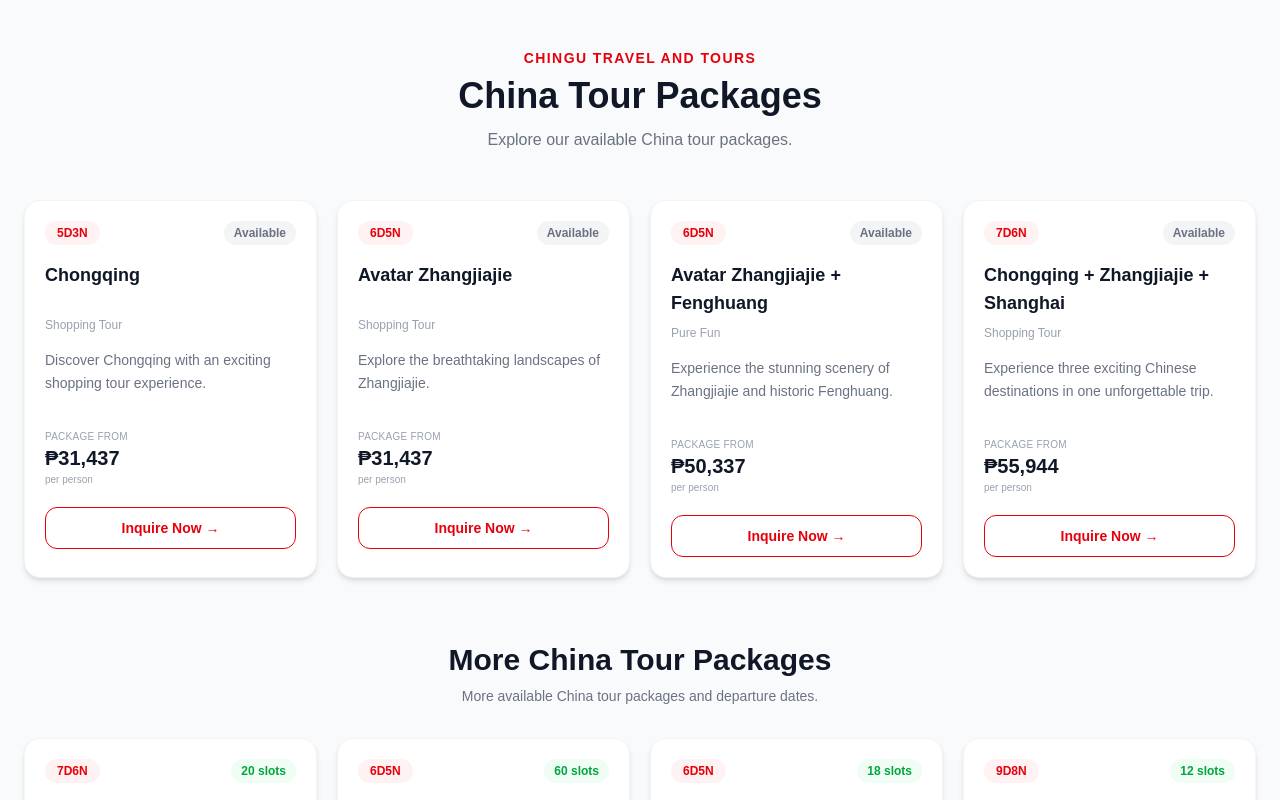
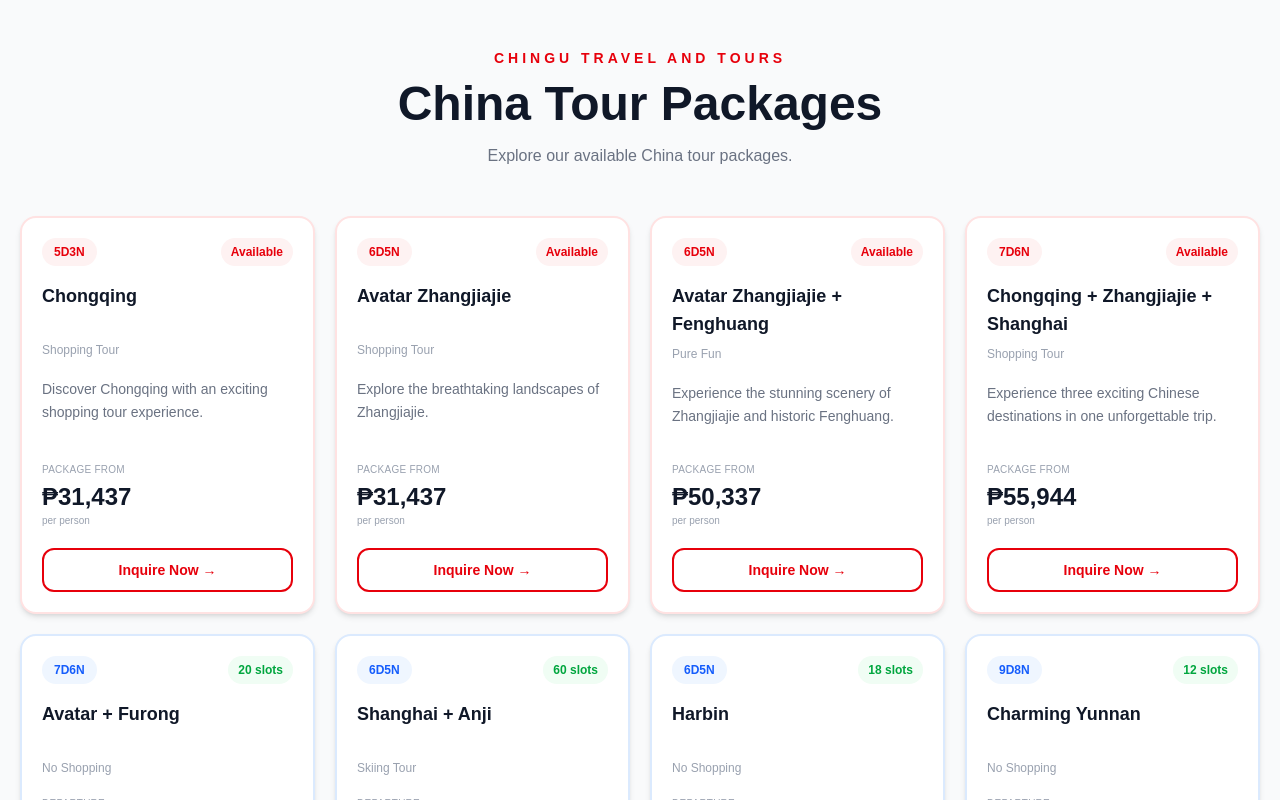
Before and after one commit to chingutravelandtours/chingu-website, a Next.js app: page /china-tours in a window 1280 px wide. Shown: the top 800 px of the page. Built offline with nearby package versions, Linux system fonts and the light colour scheme.

Commit message:
Update page.tsx

```diff
--- a/app/china-tours/page.tsx
+++ b/app/china-tours/page.tsx
@@ -1,7 +1,26 @@
 "use client";
 
-const polarPackages = [
+type Package = {
+  theme: "red" | "blue";
+  title: string;
+  subtitle: string;
+  duration: string;
+  price: string;
+  description?: string;
+  dates?: string;
+  city?: string;
+  slots?: number;
+};
+
+/*
+  RED PACKAGES
+  =========================
+  These are the packages you want
+  displayed with RED styling.
+*/
+const redPackages: Package[] = [
   {
+    theme: "red",
     title: "Chongqing",
     subtitle: "Shopping Tour",
     duration: "5D3N",
@@ -10,6 +29,7 @@ const polarPackages = [
       "Discover Chongqing with an exciting shopping tour experience.",
   },
   {
+    theme: "red",
     title: "Avatar Zhangjiajie",
     subtitle: "Shopping Tour",
     duration: "6D5N",
@@ -18,6 +38,7 @@ const polarPackages = [
       "Explore the breathtaking landscapes of Zhangjiajie.",
   },
   {
+    theme: "red",
     title: "Avatar Zhangjiajie + Fenghuang",
     subtitle: "Pure Fun",
     duration: "6D5N",
@@ -26,6 +47,7 @@ const polarPackages = [
       "Experience the stunning scenery of Zhangjiajie and historic Fenghuang.",
   },
   {
+    theme: "red",
     title: "Chongqing + Zhangjiajie + Shanghai",
     subtitle: "Shopping Tour",
     duration: "7D6N",
@@ -35,8 +57,13 @@ const polarPackages = [
   },
 ];
 
-const uosPackages = [
+/*
+  BLUE PACKAGES
+  =========================
+*/
+const bluePackages: Package[] = [
   {
+    theme: "blue",
     title: "Avatar + Furong",
     subtitle: "No Shopping",
     duration: "7D6N",
@@ -46,6 +73,7 @@ const uosPackages = [
     slots: 20,
   },
   {
+    theme: "blue",
     title: "Shanghai + Anji",
     subtitle: "Skiing Tour",
     duration: "6D5N",
@@ -55,6 +83,7 @@ const uosPackages = [
     slots: 60,
   },
   {
+    theme: "blue",
     title: "Harbin",
     subtitle: "No Shopping",
     duration: "6D5N",
@@ -64,6 +93,7 @@ const uosPackages = [
     slots: 18,
   },
   {
+    theme: "blue",
     title: "Charming Yunnan",
     subtitle: "No Shopping",
     duration: "9D8N",
@@ -73,6 +103,7 @@ const uosPackages = [
     slots: 12,
   },
   {
+    theme: "blue",
     title: "Beijing",
     subtitle: "Shopping Tour",
     duration: "5D4N",
@@ -82,6 +113,7 @@ const uosPackages = [
     slots: 17,
   },
   {
+    theme: "blue",
     title: "Shanghai Mini Kyoto",
     subtitle: "Shopping Tour",
     duration: "5D4N",
@@ -91,6 +123,7 @@ const uosPackages = [
     slots: 32,
   },
   {
+    theme: "blue",
     title: "Avatar Furong Town",
     subtitle: "Charter Flight",
     duration: "5D4N",
@@ -100,6 +133,7 @@ const uosPackages = [
     slots: 145,
   },
   {
+    theme: "blue",
     title: "Beijing Skiing",
     subtitle: "Pure Fun",
     duration: "6D5N",
@@ -109,6 +143,7 @@ const uosPackages = [
     slots: 13,
   },
   {
+    theme: "blue",
     title: "Shanghai Mini Kyoto",
     subtitle: "Shopping Tour",
     duration: "6D5N",
@@ -118,6 +153,7 @@ const uosPackages = [
     slots: 60,
   },
   {
+    theme: "blue",
     title: "Avatar Furong + Xiamen",
     subtitle: "Shopping Tour",
     duration: "7D6N",
@@ -128,14 +164,18 @@ const uosPackages = [
   },
 ];
 
+/*
+  COMBINED LIST
+  =========================
+  Red + Blue in ONE list.
+*/
+const packages: Package[] = [
+  ...redPackages,
+  ...bluePackages,
+];
+
 export default function ChinaToursPage() {
-  const handleInquiry = (pkg: {
-    title: string;
-    duration: string;
-    dates?: string;
-    city?: string;
-    price: string;
-  }) => {
+  const handleInquiry = (pkg: Package) => {
     const message = encodeURIComponent(
       `Hello CHINGU Travel and Tours!
 
@@ -143,15 +183,9 @@ I would like to inquire about:
 
 ${pkg.title}
 Duration: ${pkg.duration}
-${
-  pkg.dates
-    ? `Departure: ${pkg.dates}\n`
-    : ""
-}${
-  pkg.city
-    ? `Departure City: ${pkg.city}\n`
-    : ""
-}Package From: ${pkg.price} per person
+${pkg.dates ? `Departure: ${pkg.dates}\n` : ""}
+${pkg.city ? `Departure City: ${pkg.city}\n` : ""}
+Package From: ${pkg.price} per person
 
 Please send me the complete package details. Thank you!`
     );
@@ -163,150 +197,119 @@ Please send me the complete package details. Thank you!`
   };
 
   return (
-    <main className="min-h-screen bg-gray-50 py-12 px-6">
+    <main className="min-h-screen bg-gray-50 py-12 px-5">
       <div className="max-w-7xl mx-auto">
 
-        {/* MAIN HEADER */}
+        {/* HEADER */}
         <div className="text-center mb-12">
-          <p className="text-red-600 font-semibold uppercase tracking-widest text-sm">
+          <p className="text-red-600 font-semibold uppercase tracking-[4px] text-sm">
             CHINGU Travel and Tours
           </p>
 
-          <h1 className="mt-2 text-3xl md:text-4xl font-bold text-gray-900">
+          <h1 className="mt-3 text-4xl md:text-5xl font-bold text-gray-900">
             China Tour Packages
           </h1>
 
-          <p className="mt-3 text-gray-500">
+          <p className="mt-4 text-gray-500">
             Explore our available China tour packages.
           </p>
         </div>
 
-        {/* POLAR PACKAGES */}
-        <section>
+        {/* COMBINED PACKAGES */}
         <div className="grid grid-cols-1 sm:grid-cols-2 lg:grid-cols-4 gap-5">
-            {polarPackages.map((pkg) => {
-              const isPolar4D5N = pkg.duration === "4D5N";
+
+          {packages.map((pkg, index) => {
+            const isRed = pkg.theme === "red";
 
             return (
               <div
-                  key={`${pkg.title}-${pkg.duration}`}
-                  className={`rounded-2xl p-5 hover:shadow-xl hover:-translate-y-1 transition-all duration-300 flex flex-col ${
-                    isPolar4D5N
-                      ? "bg-blue-50 border-2 border-blue-200 shadow-md"
-                      : "bg-white border border-gray-100 shadow-md"
-                  }`}
+                key={`${pkg.title}-${pkg.duration}-${index}`}
+                className={`
+                  rounded-2xl
+                  p-5
+                  shadow-md
+                  hover:shadow-xl
+                  hover:-translate-y-1
+                  transition-all
+                  duration-300
+                  flex
+                  flex-col
+                  bg-white
+                  border-2
+                  ${
+                    isRed
+                      ? "border-red-100"
+                      : "border-blue-100"
+                  }
+                `}
               >
-                  {/* BADGES */}
+
+                {/* DURATION */}
                 <div className="flex items-center justify-between gap-2">
+
                   <span
-                      className={`text-xs font-semibold px-3 py-1 rounded-full ${
-                        isPolar4D5N
-                          ? "text-blue-700 bg-blue-100"
-                          : "text-red-600 bg-red-50"
-                      }`}
+                    className={`
+                      text-xs
+                      font-bold
+                      px-3
+                      py-1.5
+                      rounded-full
+                      ${
+                        isRed
+                          ? "bg-red-50 text-red-600"
+                          : "bg-blue-50 text-blue-600"
+                      }
+                    `}
                   >
                     {pkg.duration}
                   </span>
 
+                  {/* SLOTS / AVAILABILITY */}
+                  {pkg.slots !== undefined ? (
+                    <span className="text-xs font-semibold text-green-600 bg-green-50 px-2.5 py-1.5 rounded-full">
+                      {pkg.slots} slots
+                    </span>
+                  ) : (
                     <span
-                      className={`text-xs font-semibold px-2.5 py-1 rounded-full ${
-                        isPolar4D5N
-                          ? "text-blue-700 bg-blue-100"
-                          : "text-gray-500 bg-gray-100"
-                      }`}
+                      className={`
+                        text-xs
+                        font-semibold
+                        px-2.5
+                        py-1.5
+                        rounded-full
+                        ${
+                          isRed
+                            ? "bg-red-50 text-red-600"
+                            : "bg-blue-50 text-blue-600"
+                        }
+                      `}
                     >
                       Available
                     </span>
+                  )}
+
                 </div>
 
                 {/* TITLE */}
-                  <h3 className="mt-4 text-lg font-bold text-gray-900 min-h-[48px]">
+                <h2 className="mt-4 text-lg font-bold text-gray-900 min-h-[52px]">
                   {pkg.title}
-                  </h3>
+                </h2>
 
-                  {/* TYPE */}
+                {/* SUBTITLE */}
                 <p className="mt-2 text-xs text-gray-400">
                   {pkg.subtitle}
                 </p>
 
                 {/* DESCRIPTION */}
-                  <p className="mt-4 text-sm text-gray-500 leading-relaxed min-h-[60px]">
+                {pkg.description && (
+                  <p className="mt-5 text-sm text-gray-500 leading-relaxed min-h-[60px]">
                     {pkg.description}
                   </p>
-
-                  {/* PRICE */}
-                  <div className="mt-5">
-                    <p className="text-[10px] text-gray-400 uppercase tracking-wide">
-                      Package From
-                    </p>
-
-                    <p className="text-xl font-bold text-gray-900">
-                      {pkg.price}
-                    </p>
-
-                    <p className="text-[10px] text-gray-400">
-                      per person
-                    </p>
-                  </div>
-
-                  {/* INQUIRE */}
-                  <button
-                    onClick={() => handleInquiry(pkg)}
-                    className={`mt-5 w-full py-2.5 rounded-xl text-sm font-semibold transition ${
-                      isPolar4D5N
-                        ? "border border-blue-600 text-blue-600 hover:bg-blue-600 hover:text-white"
-                        : "border border-red-600 text-red-600 hover:bg-red-600 hover:text-white"
-                    }`}
-                  >
-                    Inquire Now →
-                  </button>
-                </div>
-              );
-            })}
-          </div>
-        </section>
-
-        {/* UOS / MORE CHINA PACKAGES */}
-        <section className="mt-16">
-          <div className="text-center mb-8">
-            <h2 className="text-2xl md:text-3xl font-bold text-gray-900">
-              More China Tour Packages
-            </h2>
-
-            <p className="mt-2 text-sm text-gray-500">
-              More available China tour packages and departure dates.
-            </p>
-          </div>
-
-          <div className="grid grid-cols-1 sm:grid-cols-2 lg:grid-cols-4 gap-5">
-            {uosPackages.map((pkg) => (
-              <div
-                key={`${pkg.title}-${pkg.dates}`}
-                className="bg-white rounded-2xl border border-gray-100 shadow-md p-5 hover:shadow-xl hover:-translate-y-1 transition-all duration-300 flex flex-col"
-              >
-                {/* BADGES */}
-                <div className="flex items-center justify-between gap-2">
-                  <span className="text-xs font-semibold text-red-600 bg-red-50 px-3 py-1 rounded-full">
-                    {pkg.duration}
-                  </span>
-
-                  <span className="text-xs font-semibold text-green-600 bg-green-50 px-2.5 py-1 rounded-full">
-                    {pkg.slots} slots
-                  </span>
-                </div>
-
-                {/* TITLE */}
-                <h3 className="mt-4 text-base font-bold text-gray-900 min-h-[48px]">
-                  {pkg.title}
-                </h3>
-
-                {/* TOUR TYPE */}
-                <p className="mt-2 text-xs text-gray-400">
-                  {pkg.subtitle}
-                </p>
+                )}
 
                 {/* DEPARTURE */}
-                <div className="mt-4">
+                {pkg.dates && (
+                  <div className="mt-5">
                     <p className="text-[10px] text-gray-400 uppercase tracking-wide">
                       Departure
                     </p>
@@ -315,8 +318,10 @@ Please send me the complete package details. Thank you!`
                       {pkg.dates}
                     </p>
                   </div>
+                )}
 
-                {/* CITY */}
+                {/* DEPARTURE CITY */}
+                {pkg.city && (
                   <div className="mt-3">
                     <p className="text-[10px] text-gray-400 uppercase tracking-wide">
                       Departure City
@@ -326,33 +331,52 @@ Please send me the complete package details. Thank you!`
                       {pkg.city}
                     </p>
                   </div>
+                )}
 
                 {/* PRICE */}
-                <div className="mt-4">
+                <div className="mt-auto pt-5">
+
                   <p className="text-[10px] text-gray-400 uppercase tracking-wide">
                     Package From
                   </p>
 
-                  <p className="text-xl font-bold text-gray-900">
+                  <p className="mt-1 text-2xl font-bold text-gray-900">
                     {pkg.price}
                   </p>
 
                   <p className="text-[10px] text-gray-400">
                     per person
                   </p>
+
                 </div>
 
-                {/* BUTTON */}
+                {/* INQUIRE BUTTON */}
                 <button
                   onClick={() => handleInquiry(pkg)}
-                  className="mt-5 w-full border border-red-600 text-red-600 py-2.5 rounded-xl text-sm font-semibold hover:bg-red-600 hover:text-white transition"
+                  className={`
+                    mt-5
+                    w-full
+                    py-2.5
+                    rounded-xl
+                    text-sm
+                    font-semibold
+                    border-2
+                    transition
+                    ${
+                      isRed
+                        ? "border-red-600 text-red-600 hover:bg-red-600 hover:text-white"
+                        : "border-blue-600 text-blue-600 hover:bg-blue-600 hover:text-white"
+                    }
+                  `}
                 >
                   Inquire Now →
                 </button>
+
               </div>
-            ))}
+            );
+          })}
+
         </div>
-        </section>
 
       </div>
     </main>
```
Lines whose indentation alone changed are shown as unchanged.
